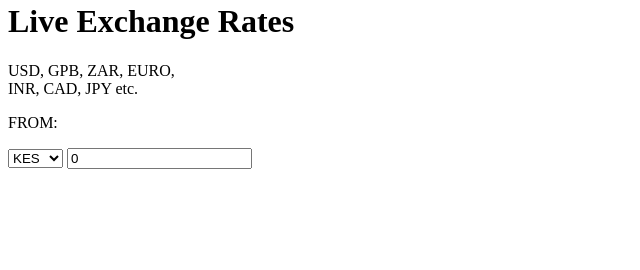
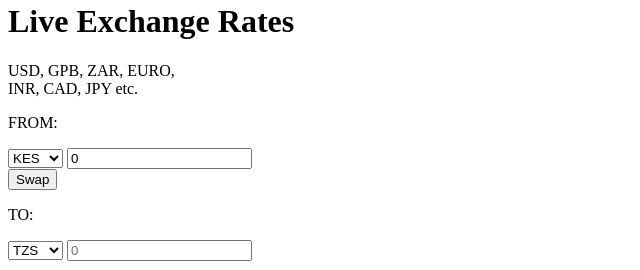
Before and after one commit to timothymureithi/African-Currency-Exchange, a plain HTML site: page index.html in a window 1280 px wide. Shown: the part 530-800 px from the top of the page, without its empty margins (0-640 px from the left). Drawn offline with Linux system fonts and the light colour scheme.

Commit message:
Added Selector-2 values and SWAP

```diff
--- a/index.html
+++ b/index.html
@@ -72,6 +72,69 @@
             <input type="number" id="amount-one" placeholder="0" value="0" />
           </div>
 
+      <div class="swap-rate-container">
+        <button class="swapBtn" id="swap">Swap</button>
+        <div class="rate" id="rate"></div>
+ </div>
+      <div class="currency">
+        <p>TO:&nbsp;&nbsp;&nbsp;&nbsp;&nbsp;&nbsp;</p>
+        <select id="currency-2">
+          <option value="DZD">DZD</option>
+          <option value="AOA">AOA</option>
+          <option value="BWP">BWP</option>
+          <option value="BIF">BIF</option>
+          <option value="XOF">XOF</option>
+          <option value="EGP">EGP</option>
+          <option value="CDF">CDF</option>
+          <option value="DJF">DJF</option>
+          <option value="XAF">XAF</option>
+          <option value="CVE">CVE</option>
+          <option value="KMF">KMF</option>
+          <option value="ERN">ERN</option>
+          <option value="ETB">ETB</option>
+          <option value="GMD">GMD</option>
+          <option value="GHS">GHS</option>
+          <option value="LYD">LYD</option>
+          <option value="MGA">MGA</option>
+          <option value="MWK">MWK</option>
+          <option value="LRD">LRD</option>
+          <option value="GWP">GWP</option>
+          <option value="GNF">GNF</option>
+          <option value="KES">KES</option>
+          <option value="LSL">LSL</option>
+          <option value="MRO">MRO</option>
+          <option value="MUR">MUR</option>
+          <option value="MAD">MAD</option>
+          <option value="MZN">MZN</option>
+          <option value="NAD">NAD</option>
+          <option value="NGN">NGN</option>
+          <option value="XAF">XAF</option>s
+          <option value="SLL">SLL</option>
+          <option value="SOS">SOS</option>
+          <option value="STD">STD</option>
+          <option value="RWF">RWF</option>
+          <option value="SSP">SSP</option>
+          <option value="SDG">SDG</option>
+          <option value="SZL">SZL</option>
+          <option value="ZAR">ZAR</option>
+          <option value="TZS" selected>TZS</option>
+          <option value="TND">TND</option>
+          <option value="UGX">UGX</option>
+          <option value="ZMW">ZMW</option>
+          <option value="GBP">GBP</option>
+          <option value="EUR">EUR</option>
+          <option value="USD">USD</option>
+          <option value="CAD">CAD</option>
+        </select>
+        <input type="number" id="amount-two" placeholder="0" />
+
+
+                </select>
+            </div>
+        </div>
+    </div>
+</div>
+
 
 
 
```
